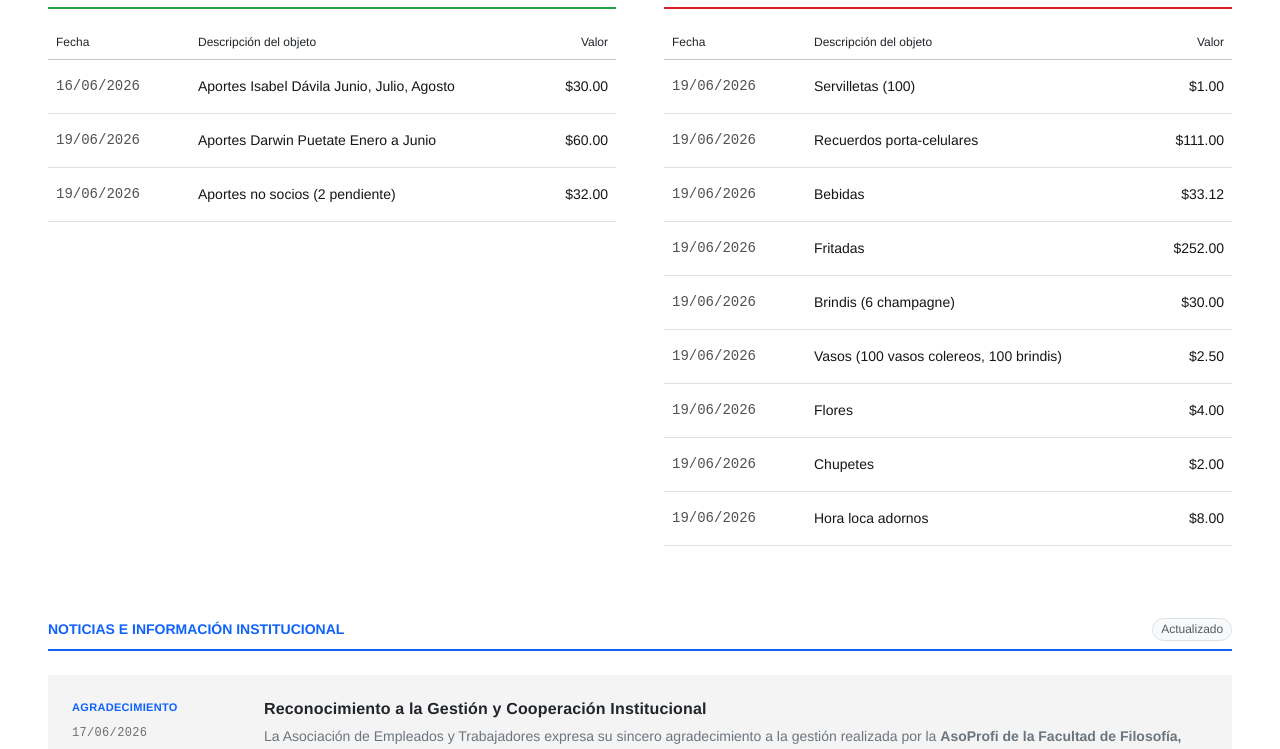
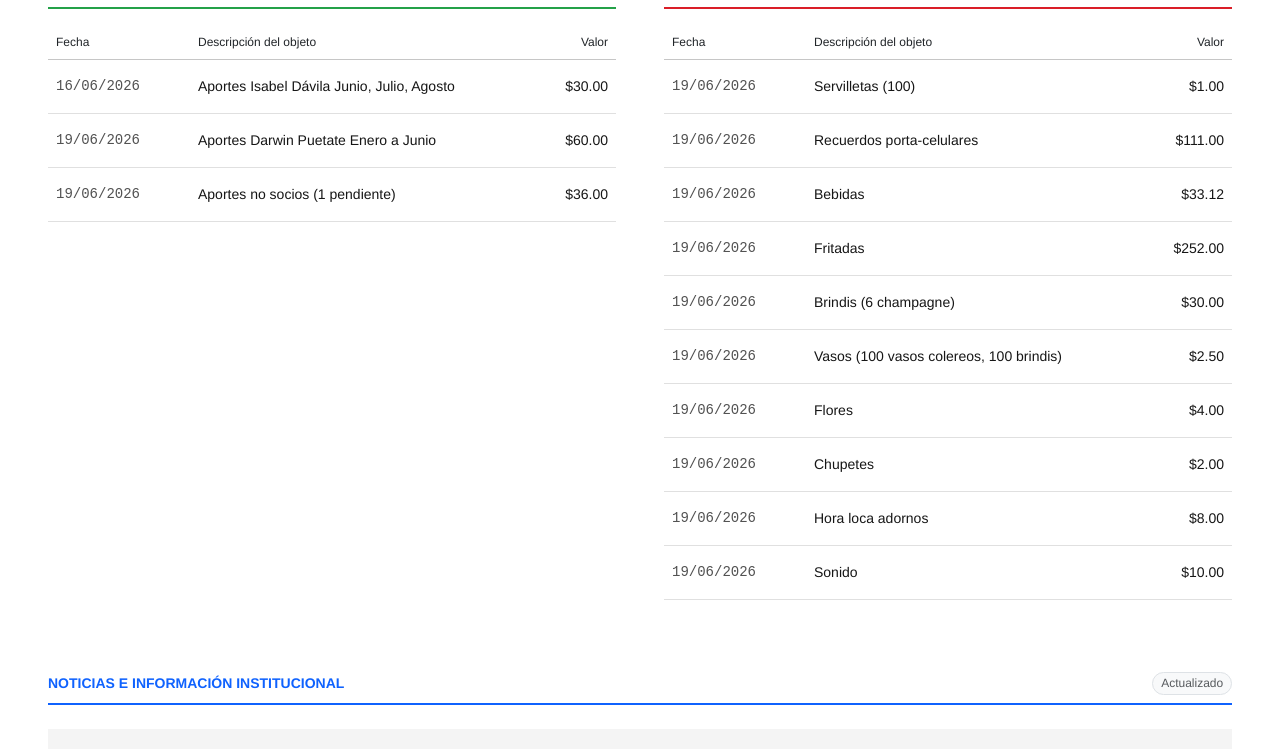
Before and after one commit to jjorgeadrian007/cuentas_aso, a React (Vite) app: page / in a window 1280 px wide. Shown: the part 515-1264 px from the top of the page. Built offline with nearby package versions, Linux system fonts and the light colour scheme.

Commit message:
cuentas-con-sonido

```diff
--- a/src/App.jsx
+++ b/src/App.jsx
@@ -8,7 +8,8 @@ export default function DashboardAsociacion() {
   const [ingresos] = useState([
     { id: 1, fecha: "16/06/2026", nombre: "Aportes Isabel Dávila Junio, Julio, Agosto", valor: 30.00 },
     { id: 2, fecha: "19/06/2026", nombre: "Aportes Darwin Puetate Enero a Junio", valor: 60.00 },
-    { id: 3, fecha: "19/06/2026", nombre: "Aportes no socios (2 pendiente)", valor: 32.00 },
+    /* { id: 3, fecha: "19/06/2026", nombre: "Aportes no socios (1 pendiente)", valor: 36.00 }, */
+    { id: 3, fecha: "19/06/2026", nombre: "Aportes no socios (1 pendiente)", valor: 36.00 },
 
   ]);
 
@@ -22,6 +23,7 @@ export default function DashboardAsociacion() {
     { id: 7, fecha: "19/06/2026", nombre: "Flores", valor: 4.00 },
     { id: 8, fecha: "19/06/2026", nombre: "Chupetes", valor: 2.00 },
     { id: 9, fecha: "19/06/2026", nombre: "Hora loca adornos", valor: 8.00 },
+     { id: 10, fecha: "19/06/2026", nombre: "Sonido", valor: 10.00 },
 
 
   ]);
```
